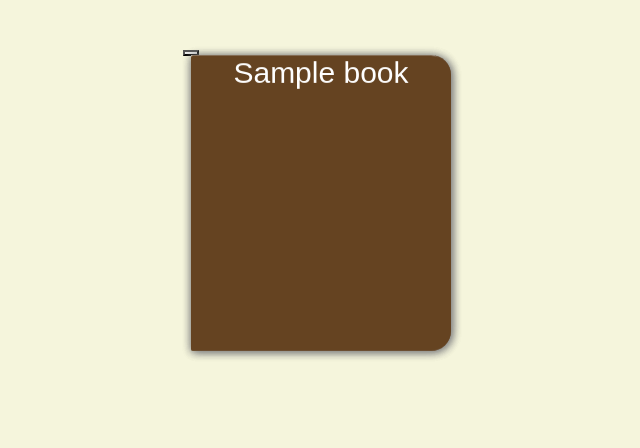
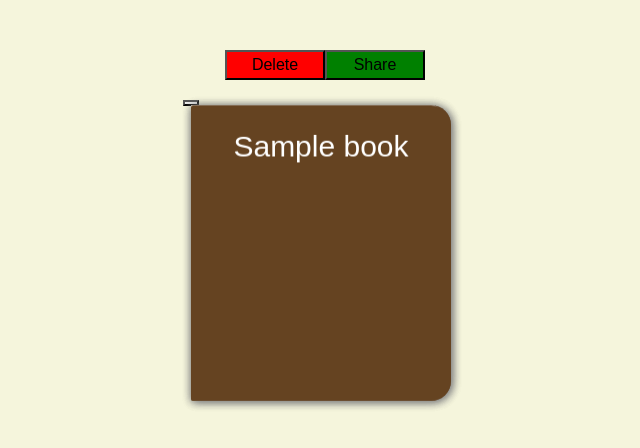
Before and after one commit to software-students-fall2022/final-project-team9final, a Flask app: template templates/private.html in a window 1280 px wide. Shown: the part 56-504 px from the top of the page, without its empty margins (125-765 px from the left). Run offline with Flask 2, Linux system fonts and the light colour scheme; the template is opened without the code that fills it: most values are stand-ins (such as "Sample title", 1, 10 or a date in 2020); parts of the project's set-up code (start-up, migrations or seed data) failed here and were passed over.

Commit message:
add share/delete private book feature

```diff
--- a/app.py
+++ b/app.py
@@ -171,15 +171,16 @@ def stories():
 
     return render_template("stories.html", username = u, books = shared_books)
 
-@app.route('/book', methods = ['POST'])
+@app.route('/book', methods = ['POST', 'GET'])
 def book():
     u = None
     if hasattr(flask_login.current_user, "data"):
         u = flask_login.current_user.data['firstName']
 
-    book_id = request.form['id']
-    book = db.books.find_one({"_id" : ObjectId(book_id)})
-    session["story"] = book["story"]
+    if request.method == 'POST':
+        book_id = request.form['id']
+        book = db.books.find_one({"_id" : ObjectId(book_id)})
+        session["story"] = book["story"]
 
     page = request.args.get('page', default = 0, type=int)
     response = openai.Image.create(
@@ -243,12 +244,44 @@ def private():
     #     )
     #     session["title"] = response["choices"][0]["text"].split("\n\n")[1]
     #     session["story"] = response["choices"][0]["text"].split("\n\n")[2:]
+    books = get_private_books()
+    return render_template("private.html", username = u, books = books)
+
+@app.route('/delete', methods = ['GET', 'POST'])
+@flask_login.login_required
+def delete():
+    u = flask_login.current_user.data['firstName']
+    book_id = request.form['id']
+    db.users.update_one( { "_id": flask_login.current_user.data["_id"] }, { "$pull": { "stories": ObjectId(book_id)} } )
+    db.books.delete_one({"_id": ObjectId(book_id)})
+    books = get_private_books()
+    return render_template("private.html", username = u, books = books)
+
+@app.route('/share', methods = ['GET', 'POST'])
+@flask_login.login_required
+def share():
+    u = flask_login.current_user.data['firstName']
+    book_id = request.form['id']
+    db.books.update_one( { "_id": ObjectId(book_id) }, { "$set": { "shared": True} } )
+    books = get_private_books()
+    return render_template("private.html", username = u, books = books)
+
+@app.route('/unshare', methods = ['GET', 'POST'])
+@flask_login.login_required
+def unshare():
+    u = flask_login.current_user.data['firstName']
+    book_id = request.form['id']
+    db.books.update_one( { "_id": ObjectId(book_id) }, { "$set": { "shared": False} } )
+    books = get_private_books()
+    return render_template("private.html", username = u, books = books)
+
+def get_private_books():
     private_books = db.users.find_one({"_id": flask_login.current_user.data['_id']}, {"_id" : 0, "stories" : 1})['stories']
     books = []
     for book_id in private_books:
         book = db.books.find_one({"_id" : book_id})
         books.append(book)
-    return render_template("private.html", username = u, books = books)
+    return books
 
 @app.route('/logout')
 @flask_login.login_required
--- a/static/css/styles.css
+++ b/static/css/styles.css
@@ -242,6 +242,37 @@ input[type=text] {
     font-size: 50px;
     background-color: burlywood;
 }
+.private_button{
+    display: inline-block;
+    margin-top: 50px;
+}
+
+.delete_button{
+    background-color: red;
+    width: 100px;
+    height:30px;
+    margin-left: 350px;
+    position:absolute;
+    margin-bottom: 20px
+}
+
+.share_button{
+    background-color: green;
+    width: 100px;
+    height:30px;
+    margin-left: 450px;
+    position:absolute;
+    margin-bottom: 20px;
+}
+.unshare_button{
+    background-color: orange;
+    width: 100px;
+    height:30px;
+    margin-left: 450px;
+    position:absolute;
+    margin-bottom: 20px;
+}
+
 @keyframes flipPage
 {
     from { transform: rotateX(0deg) rotateY(0deg);}
--- a/templates/private.html
+++ b/templates/private.html
@@ -2,9 +2,23 @@
 {% block container %}
 
 {%for book in books%}
+<div class = "private_button">
+<form action="/delete" method="post">
+    <button class = "delete_button" name= "id" id= "id" value = "{{ book._id }}">Delete</button>
+</form>
+{% if book.shared %}
+<form action="/unshare" method="post">
+    <button class = "unshare_button" name= "id" id= "id" value = "{{ book._id }}">Unshare</button>
+</form>
+{% else %}
+<form action="/share" method="post">
+    <button class = "share_button" name= "id" id= "id" value = "{{ book._id }}">Share</button>
+</form>
+{% endif %}
 <form action="/book" method="post">
     <button class = "shared-book" name= "id" id= "id" value = "{{ book._id }}">
     <div class ="front-cover">
+        <br>
         <h1>{{ book.title }}</h1>
     </div>
     <div class = "page"></div>
@@ -13,10 +27,11 @@
     <div class = "page"></div>
     <div class = "page"></div>
     <div class = "back-cover">
+        <br><br><br><br><br>
         <h1>READ ME!</h1>
     </div>
 </div>
 </form>
+</div>
 {%endfor%}
-
 {% endblock %}
--- a/templates/stories.html
+++ b/templates/stories.html
@@ -2,9 +2,11 @@
 {% block container %}
 
 {%for book in books%}
+<div class = "private_button">
 <form action="/book" method="post">
     <button class = "shared-book" name= "id" id= "id" value = "{{ book._id }}">
     <div class ="front-cover">
+        <br>
         <h1>{{ book.title }}</h1>
     </div>
     <div class = "page"></div>
@@ -13,10 +15,12 @@
     <div class = "page"></div>
     <div class = "page"></div>
     <div class = "back-cover">
+        <br><br><br><br><br>
         <h1>READ ME!</h1>
     </div>
 </div>
 </form>
+</div>
 {%endfor%}
 
 {% endblock %}
```
